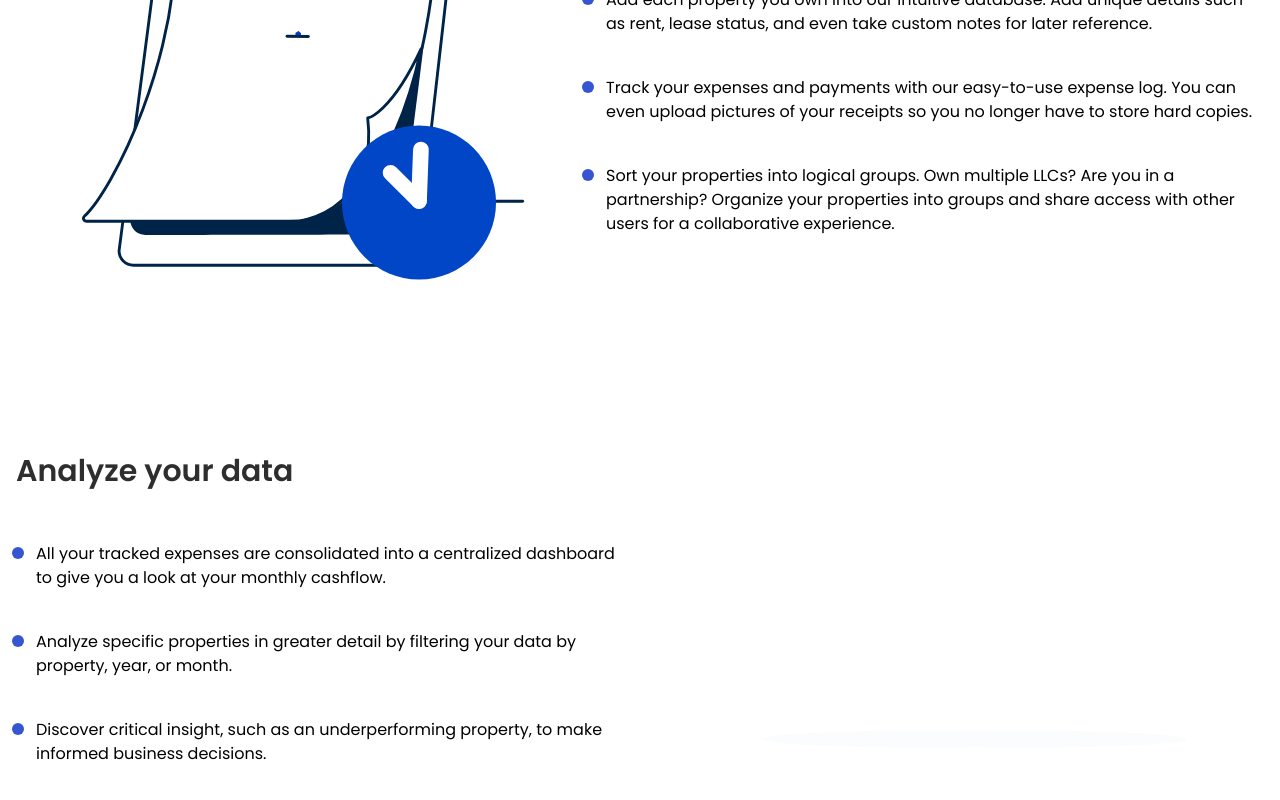
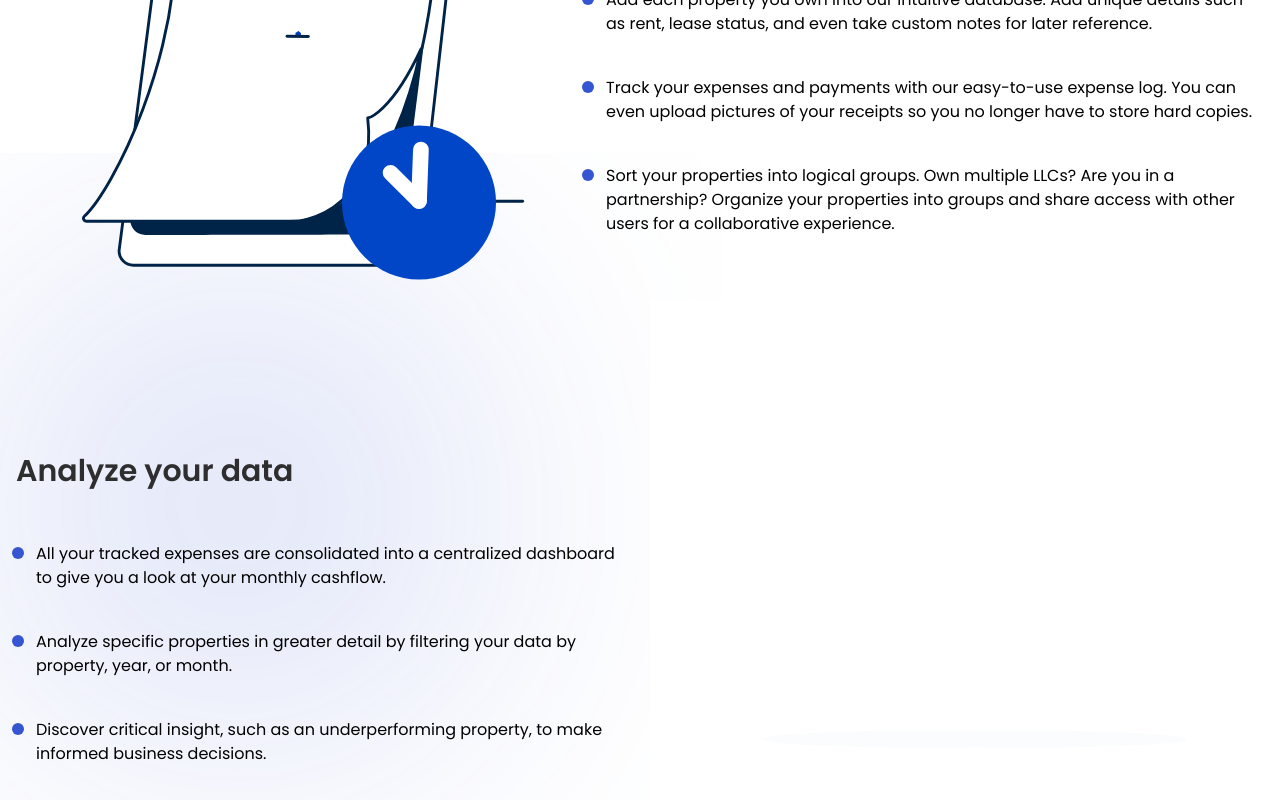
Before and after one commit to moofazzel/landlord-hub-v-2, a Next.js app: page / in a window 1280 px wide. Shown: the part 1905-2705 px from the top of the page. Built offline with nearby package versions, Linux system fonts and the light colour scheme.

Commit message:
added pattern to diffrent sections

```diff
--- a/components/Home/AnalyzeData.tsx
+++ b/components/Home/AnalyzeData.tsx
@@ -28,8 +28,10 @@ function AnalyzeData() {
         </ul>
       </div>
 
-      <div className="flex-1">
-        <AnallyzeLottie />
+      <div className="flex-1 z-10">
+        <div className="overflow-hidden">
+          <AnallyzeLottie />
+        </div>
       </div>
     </section>
   );
--- a/components/common/lotties/AnallyzeLottie.tsx
+++ b/components/common/lotties/AnallyzeLottie.tsx
@@ -3,16 +3,10 @@ import Lottie from "lottie-react";
 import LottieFile from "./analyze.json";
 
 function AnallyzeLottie() {
-  // const options = {
-  //   animationData: Lottie,
-  //   loop: true,
-  // };
-
-  // const { View } = useLottie(options);
   return (
     <>
       <Lottie
-        // style={{ width: "400px" }}
+        style={{ background: "transparent" }}
         animationData={LottieFile}
         loop={true}
       />
--- a/pages/index.tsx
+++ b/pages/index.tsx
@@ -21,7 +21,8 @@ export default function Home() {
         <link rel="icon" href="/favicon.ico" />
       </Head>
 
-      <main className=" px-5 sm:px-10 lg:px-0">
+      <main className="md:heroPattern px-5 sm:px-10 lg:px-0 z-30">
+        <div className="servicePattern"></div>
         <div className="lg:container">
           {/* Banner */}
           <Banner />
--- a/styles/globals.css
+++ b/styles/globals.css
@@ -40,14 +40,17 @@ tr:last-child td:last-child {
 @layer components {
 
   .heroPattern {
-      background: url(../public/Assets/shapes/shape.svg) no-repeat;
-      background-position: 0 0;
+      background-image:
+      url(../public/Assets/shapes/shape.svg),
+      url(../public/Assets/shapes/shape2.svg),
+      url(../public/Assets/shapes/shape.svg);
+      background-repeat: no-repeat;
+      background-position:
+        0 0,
+        147% 50%,
+        -7% 104%
     }
 
-  .servicePattern {
-      background: url(../public/Assets/shapes/shape2.svg) no-repeat;
-      background-position: -12%;
-    }
 
   .bgGradientHover {
 background: linear-gradient(200.81deg, #3555D1 54.03%, #F4F4F4 142.25%);
```
